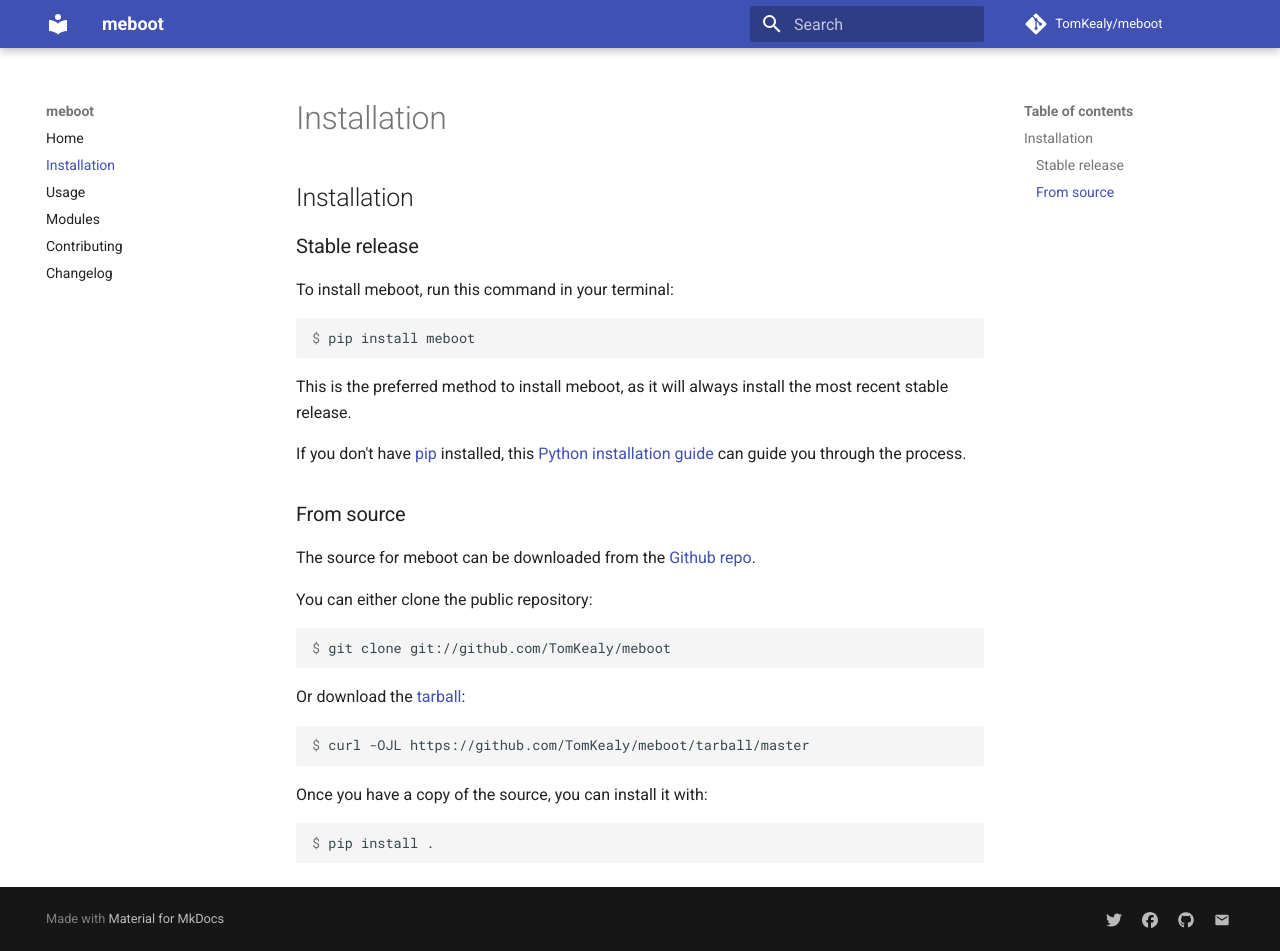
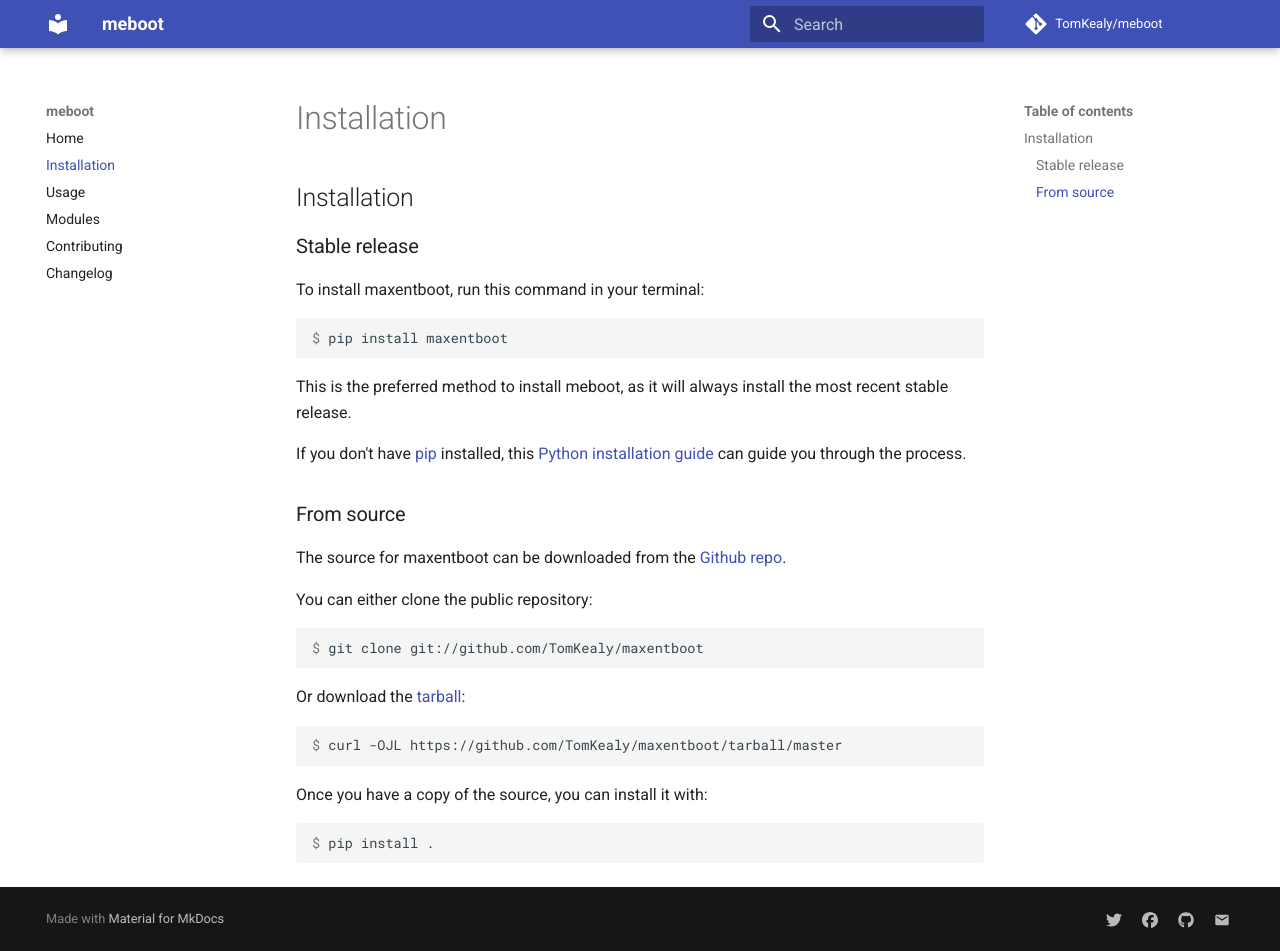
Before and after one commit to TomKealy/maxentboot, an MkDocs documentation site: the page built from docs/installation.md, in a window 1280 px wide and 951 px high. Built offline with MkDocs 1.6.1 and Material for MkDocs 9.7.7, drawn with Linux system fonts in a browser that asks for light colours; comment, search, counter and statistics services are not loaded.

Commit message:
update for release

````diff
--- a/docs/installation.md
+++ b/docs/installation.md
@@ -2,11 +2,11 @@
 
 ## Stable release
 
-To install meboot, run this command in your
+To install maxentboot, run this command in your
 terminal:
 
 ``` console
-$ pip install meboot
+$ pip install maxentboot
 ```
 
 This is the preferred method to install meboot, as it will always install the most recent stable release.
@@ -16,19 +16,19 @@
 
 ## From source
 
-The source for meboot can be downloaded from
+The source for maxentboot can be downloaded from
 the [Github repo][].
 
 You can either clone the public repository:
 
 ``` console
-$ git clone git://github.com/TomKealy/meboot
+$ git clone git://github.com/TomKealy/maxentboot
 ```
 
 Or download the [tarball][]:
 
 ``` console
-$ curl -OJL https://github.com/TomKealy/meboot/tarball/master
+$ curl -OJL https://github.com/TomKealy/maxentboot/tarball/master
 ```
 
 Once you have a copy of the source, you can install it with:
--- a/pyproject.toml
+++ b/pyproject.toml
@@ -1,8 +1,8 @@
 [tool]
 [tool.poetry]
 name = "maxentboot"
-version = "0.1.0"
-homepage = "https://github.com/TomKealy/meboot"
+version = "1.0"
+homepage = "https://github.com/TomKealy/maxentboot"
 description = "Maximum Entropy Bootstrap for timeseries."
 authors = ["Thomas Kealy <tom.kealy.tk@gmail.com>"]
 readme = "README.md"
````
Also changed, not shown: README.md (+5 -5 lines), docs/usage.md (+1 -1 lines).
